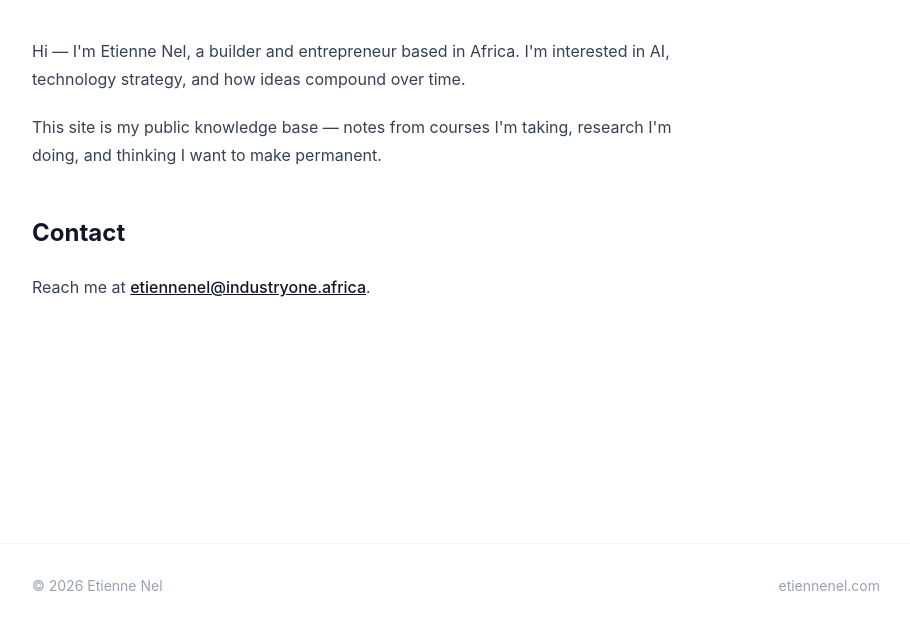
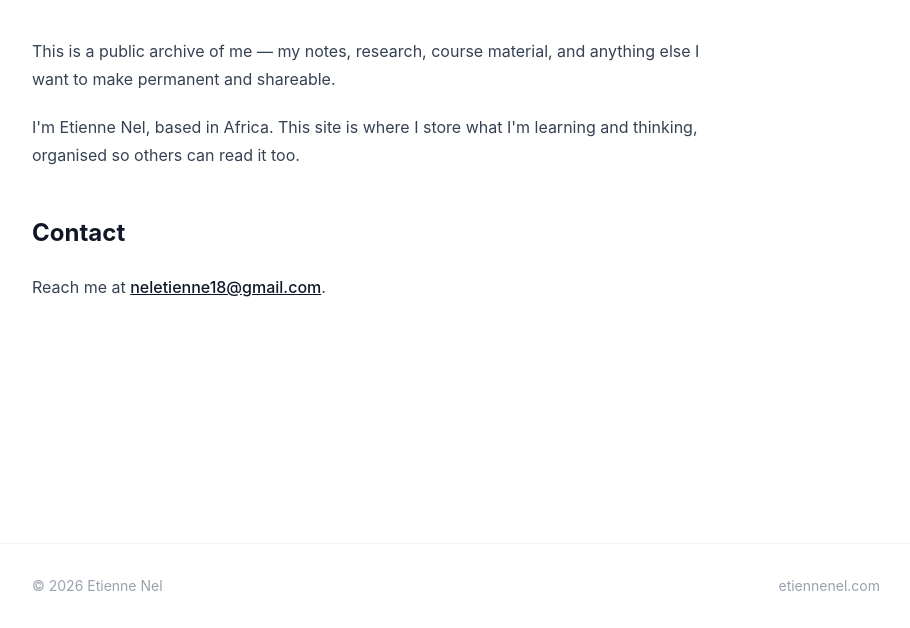
Before and after one commit to Nel-Etienne-Nel/personal-wiki, an Astro site in the folder site/: page /about in a window 1280 px wide. Shown: the part 172-800 px from the top of the page, without its empty margins (184-1094 px from the left). Built offline with nearby package versions, Linux system fonts and the light colour scheme; Astro itself is replaced by a stand-in of ours.

Commit message:
vault: 2026-06-16 15:10

```diff
--- a/site/src/pages/about.astro
+++ b/site/src/pages/about.astro
@@ -10,16 +10,16 @@ import Layout from '../layouts/Layout.astro';
 
   <div class="prose prose-gray max-w-2xl">
     <p>
-      Hi — I'm Etienne Nel, a builder and entrepreneur based in Africa.
-      I'm interested in AI, technology strategy, and how ideas compound over time.
+      This is a public archive of me — my notes, research, course material,
+      and anything else I want to make permanent and shareable.
     </p>
     <p>
-      This site is my public knowledge base — notes from courses I'm taking,
-      research I'm doing, and thinking I want to make permanent.
+      I'm Etienne Nel, based in Africa. This site is where I store what I'm learning
+      and thinking, organised so others can read it too.
     </p>
     <h2>Contact</h2>
     <p>
-      Reach me at <a href="mailto:etiennenel@industryone.africa">etiennenel@industryone.africa</a>.
+      Reach me at <a href="mailto:neletienne18@gmail.com">neletienne18@gmail.com</a>.
     </p>
   </div>
 </Layout>
```
Also changed, not shown: 2 other files.
